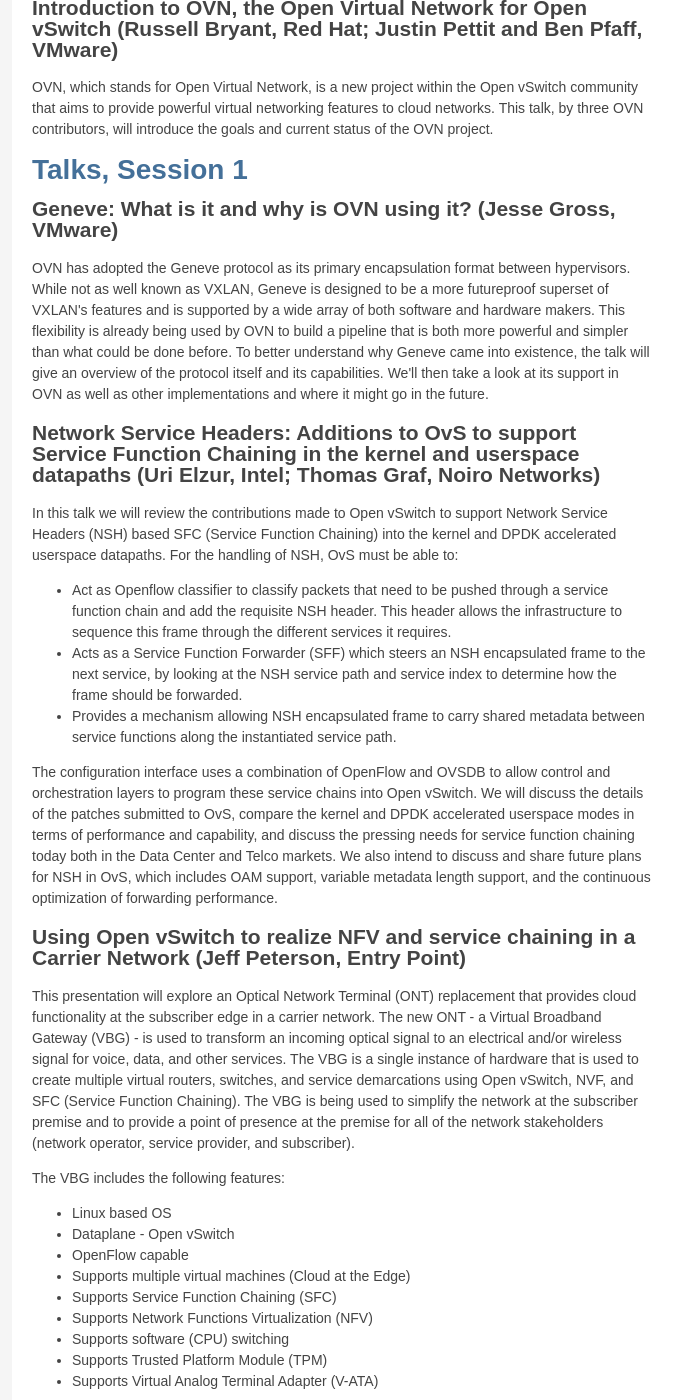
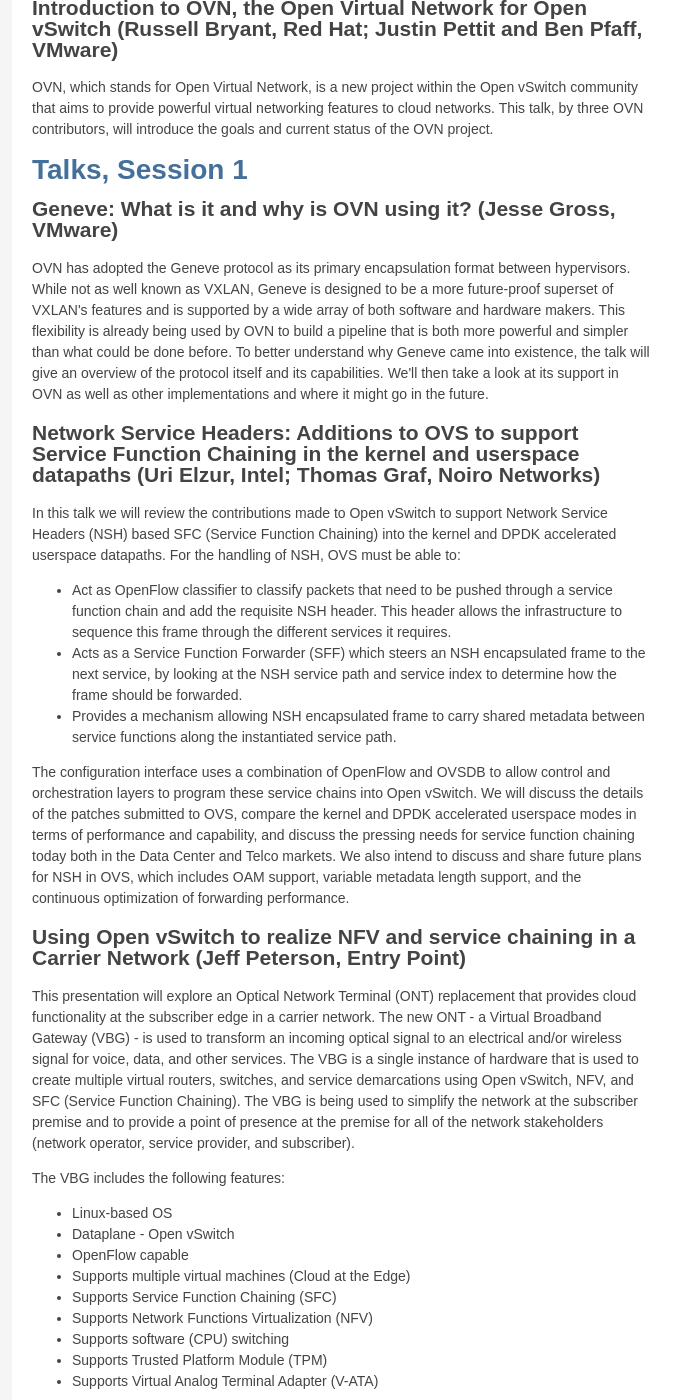
Before and after one commit to openvswitch/openvswitch.github.io, a Jekyll site: the page built from support/ovscon2015/index.html, in a window 1280 px wide and 1400 px high, scrolled down 2139 px. Shown: the whole window, without its empty margins (138-820 px from the left). Built offline with Jekyll 4.4.1, drawn with Linux system fonts in a browser that asks for light colours; some of the changed text lies outside the part shown.

Commit message:
Basic spelling, capitalization, and grammar fixes.

```diff
--- a/support/ovscon2015/index.html
+++ b/support/ovscon2015/index.html
@@ -63,7 +63,7 @@
       <a href="#talks1">Talks, Session 1</a>:<br>
       <b>Geneve: What is it and why is OVN using it?</b> (Jesse Gross,
 	VMware)<br>
-      <b>Network Service Headers: Additions to OvS to support Service
+      <b>Network Service Headers: Additions to OVS to support Service
 	  Function Chaining in the kernel and userspace datapaths</b> (Uri
 	Elzur, Intel; Thomas Graf, Noiro Networks)<br>
       <b>Using Open vSwitch to realize NFV and service chaining in a
@@ -173,11 +173,11 @@
     <td><a href="#talks7">Talks, Session 7</a>:<br>
       <b>OVS Datapath Specialization using P4</b> (Muhammad Shahbaz,
       Princeton)<br>
-      <b>C like DSL for Open vSwitch</b> (Saurabh Shrivastava, Nuage Networks)<br>
+      <b>C-like DSL for Open vSwitch</b> (Saurabh Shrivastava, Nuage Networks)<br>
       <b>Linux network namespaces support in Open vSwitch</b> (Jiri Benc,
       Red Hat)<br>
       <b>Match: A Generic Packet Processing Pipeline Runtime Integrated
-	with OvS</b> (Hao Zheng, Intel)
+	with OVS</b> (Hao Zheng, Intel)
     </td>
   </tr>
   <tr>
@@ -208,7 +208,7 @@
 <p>
   OVN has adopted the Geneve protocol as its primary encapsulation
   format between hypervisors. While not as well known as VXLAN, Geneve
-  is designed to be a more futureproof superset of VXLAN's features and
+  is designed to be a more future-proof superset of VXLAN's features and
   is supported by a wide array of both software and hardware
   makers. This flexibility is already being used by OVN to build a
   pipeline that is both more powerful and simpler than what could be
@@ -218,7 +218,7 @@
   other implementations and where it might go in the future.
 </p>
 
-<h2><b>Network Service Headers: Additions to OvS to support Service
+<h2><b>Network Service Headers: Additions to OVS to support Service
 Function Chaining in the kernel and userspace datapaths</b> (Uri
 Elzur, Intel; Thomas Graf, Noiro Networks)</h2>
 
@@ -226,12 +226,12 @@
   In this talk we will review the contributions made to Open vSwitch
   to support Network Service Headers (NSH) based SFC (Service Function
   Chaining) into the kernel and DPDK accelerated userspace datapaths.
-  For the handling of NSH, OvS must be able to:
+  For the handling of NSH, OVS must be able to:
 </p>
 
 <ul>
   <li>
-    Act as Openflow classifier to classify packets that need to be
+    Act as OpenFlow classifier to classify packets that need to be
     pushed through a service function chain and add the requisite NSH
     header. This header allows the infrastructure to sequence this
     frame through the different services it requires.
@@ -255,11 +255,11 @@
   The configuration interface uses a combination of OpenFlow and OVSDB
   to allow control and orchestration layers to program these service
   chains into Open vSwitch.  We will discuss the details of the
-  patches submitted to OvS, compare the kernel and DPDK accelerated
+  patches submitted to OVS, compare the kernel and DPDK accelerated
   userspace modes in terms of performance and capability, and discuss
   the pressing needs for service function chaining today both in the
   Data Center and Telco markets. We also intend to discuss and share
-  future plans for NSH in OvS, which includes OAM support, variable
+  future plans for NSH in OVS, which includes OAM support, variable
   metadata length support, and the continuous optimization of
   forwarding performance.
 </p>
@@ -275,7 +275,7 @@
   and/or wireless signal for voice, data, and other services.  The VBG
   is a single instance of hardware that is used to create multiple
   virtual routers, switches, and service demarcations using Open
-  vSwitch, NVF, and SFC (Service Function Chaining). The VBG is being
+  vSwitch, NFV, and SFC (Service Function Chaining). The VBG is being
   used to simplify the network at the subscriber premise and to provide
   a point of presence at the premise for all of the network stakeholders
   (network operator, service provider, and subscriber).
@@ -286,7 +286,7 @@
 </p>
 
 <ul>
-   <li>Linux based OS</li>
+   <li>Linux-based OS</li>
    <li>Dataplane - Open vSwitch</li>
    <li>OpenFlow capable</li>
    <li>Supports multiple virtual machines (Cloud at the Edge)</li>
@@ -419,7 +419,7 @@
   provide real-time tunnel visibility.  The motivation for this
   visibility will be discussed, using examples such as end-to-end
   troubleshooting across physical and virtual networks, and tuning
-  network packet paths by influencing workload-placement in a
+  network packet paths by influencing workload placement in a
   VM/Container environment.
 </p>
 
@@ -555,7 +555,7 @@
 </p>
 
 <p>
-  We will begin by introducing Open Platform for NFV (OPNFV.) The focus will be
+  We will begin by introducing Open Platform for NFV (OPNFV). The focus will be
   on the the goals for the OVS in OPNFV and how we hope to generate feedback to
   upstream DPDK and OVS projects. We will discuss the usability of OVS/DPDK in
   real-world deployment environments. Also, we will discuss both the short-term
@@ -712,12 +712,12 @@
   to accelerate the usage of virtual L2/L3 networks, ACLs applied
   across virtual domains, Network Address Translation and Service
   Function Chaining.  When used in conjunction with an accelerated
-  OvS, individual virtual network functions (VNFs) can use DPDK to set
+  OVS, individual virtual network functions (VNFs) can use DPDK to set
   up filtering and traffic management functions to efficiently scale
   up to 100Gbs going into a single VNF, or into a set of VNFs working
   in concert.  We will share performance results that demonstrate the
   efficient usage of a virtualized platform at 100Gb Ethernet line
-  rates, and discuss the OvS implications of leveraging these platform
+  rates, and discuss the OVS implications of leveraging these platform
   specific capabilities.
 </p>
 
@@ -727,9 +727,9 @@
 Princeton)</h2>
 
 <p>
-  Unlike OpenFlow, which provides a *pipelined* match-action table
+  Unlike OpenFlow, which provides a <em>pipelined</em> match-action table
   (MAT) abstraction, the native Open vSwitch (OVS) itself, on the
-  other hand, provides a *pool* of MATs for the user to program. There
+  other hand, provides a <em>pool</em> of MATs for the user to program. There
   is no inherent notion of a pipeline and it's the responsibility of
   the user to not only maintain tables' state but also explicitly
   construct the pipeline by installing carefully crafted flow rules at
@@ -788,24 +788,24 @@
 </p>
 
 <h2><b>Match: A Generic Packet Processing Pipeline Runtime Integrated
-with OvS</b> (Hao Zheng, Intel)</h2>
+with OVS</b> (Hao Zheng, Intel)</h2>
 
 <p>
   In this talk we discuss Match, a generic interface for capability
   discovery and state management of a match-action based packet
   processing pipeline, and how this can be used to accelerate Open
   vSwitch.  Match fills a role on a programmable platform where
-  optimized pipelines outside of OvS can be leveraged, such as
+  optimized pipelines outside of OVS can be leveraged, such as
   optimized software pipelines and hardware acceleration devices.  We
-  will share some of the integration done with OvS, including the
-  ability for OvS to leverage external TCAM and hash lookup resources,
-  the ability for OvS to offload VXLAN encap / decap, and the ability
+  will share some of the integration done with OVS, including the
+  ability for OVS to leverage external TCAM and hash lookup resources,
+  the ability for OVS to offload VXLAN encap / decap, and the ability
   to control the packet forwarding of packets going in and out of a
   hardware virtual functions (VFs) into VMs and containers.
 </p>
 
 <p>
-  This talk continues on the discussion we had in the last OvS
+  This talk continues on the discussion we had in the last OVS
   conference, in the last pair of LinuxCons, and some discussions at
   the P4 conference on a runtime for programmable pipelines.
 </p>
```
Also changed, not shown: other parts of support/ovscon2015/index.html (+16 -16 lines).
